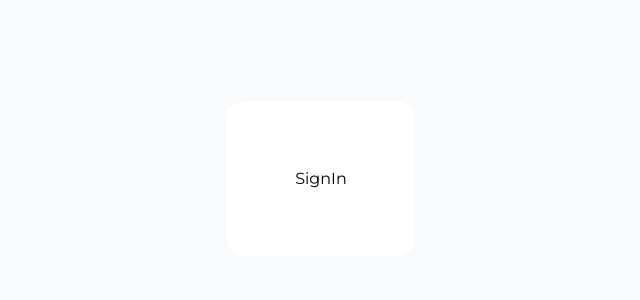
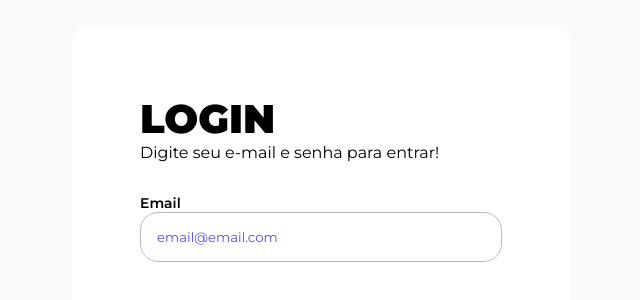
Before and after one commit to reisArthur2602/helpdev, a React (Vite) app: page / in a window 1280 px wide. Shown: the part 222-522 px from the top of the page, without its empty margins (319-959 px from the left). Built offline with nearby package versions, Linux system fonts and the light colour scheme.

Commit message:
feat: criar componente textfield

```diff
--- a/src/pages/signin/SignIn.jsx
+++ b/src/pages/signin/SignIn.jsx
@@ -1,10 +1,23 @@
 import React from 'react';
+import * as S from './styles';
+
 import { LayoutSign } from '../../shared/layout';
+import { TextField } from '../../shared/components';
 
 export const SignIn = () => {
   return (
     <LayoutSign>
-      SignIn
+      {/* title */}
+      <div>
+        <S.H1>Login</S.H1>
+        <span>Digite seu e-mail e senha para entrar!</span>
+      </div>
+
+      {/* form */}
+      <form>
+        <TextField label="Email" placeholder="email@email.com" type="text" name="email" />
+      </form>
+      {/* link */}
     </LayoutSign>
   );
 };
--- /dev/null
+++ b/src/pages/signin/styles.jsx
@@ -0,0 +1,7 @@
+import styled from 'styled-components';
+
+export const H1 = styled.h1`
+  font-size: 2.5rem;
+  font-weight: var(--black);
+  text-transform: uppercase;
+`;
--- /dev/null
+++ b/src/shared/components/index.js
@@ -0,0 +1 @@
+export * from './textfield/TextField';
--- /dev/null
+++ b/src/shared/components/textfield/TextField.jsx
@@ -0,0 +1,11 @@
+import React from 'react'
+import * as S from './styles';
+
+export const TextField = ({label , type , placeholder , name}) => {
+  return (
+    <S.Label>
+      {label}
+      <S.Input type={type} placeholder={placeholder} name={name}/>
+    </S.Label>
+  )
+}
--- /dev/null
+++ b/src/shared/components/textfield/styles.jsx
@@ -0,0 +1,17 @@
+import styled from 'styled-components';
+
+export const Label = styled.label`
+  display: flex;
+  flex-direction: column;
+  width: 100%;
+  font-size: 0.875rem;
+  font-weight: var(--semibold);
+`;
+export const Input = styled.input`
+  padding: 1rem;
+  border-radius: var(--rounded-200);
+  border: 1px solid var(--light-grey-200);
+  &::placeholder {
+    color: var(--purple);
+  }
+`;
--- a/src/shared/layout/layout-sign/styles.jsx
+++ b/src/shared/layout/layout-sign/styles.jsx
@@ -10,6 +10,7 @@ export const Container = styled.div`
 
 export const Main = styled.main`
   max-width: 31.125rem;
+  width: 100%;
   padding: 4.25rem;
   display: flex;
   flex-direction: column;
```
